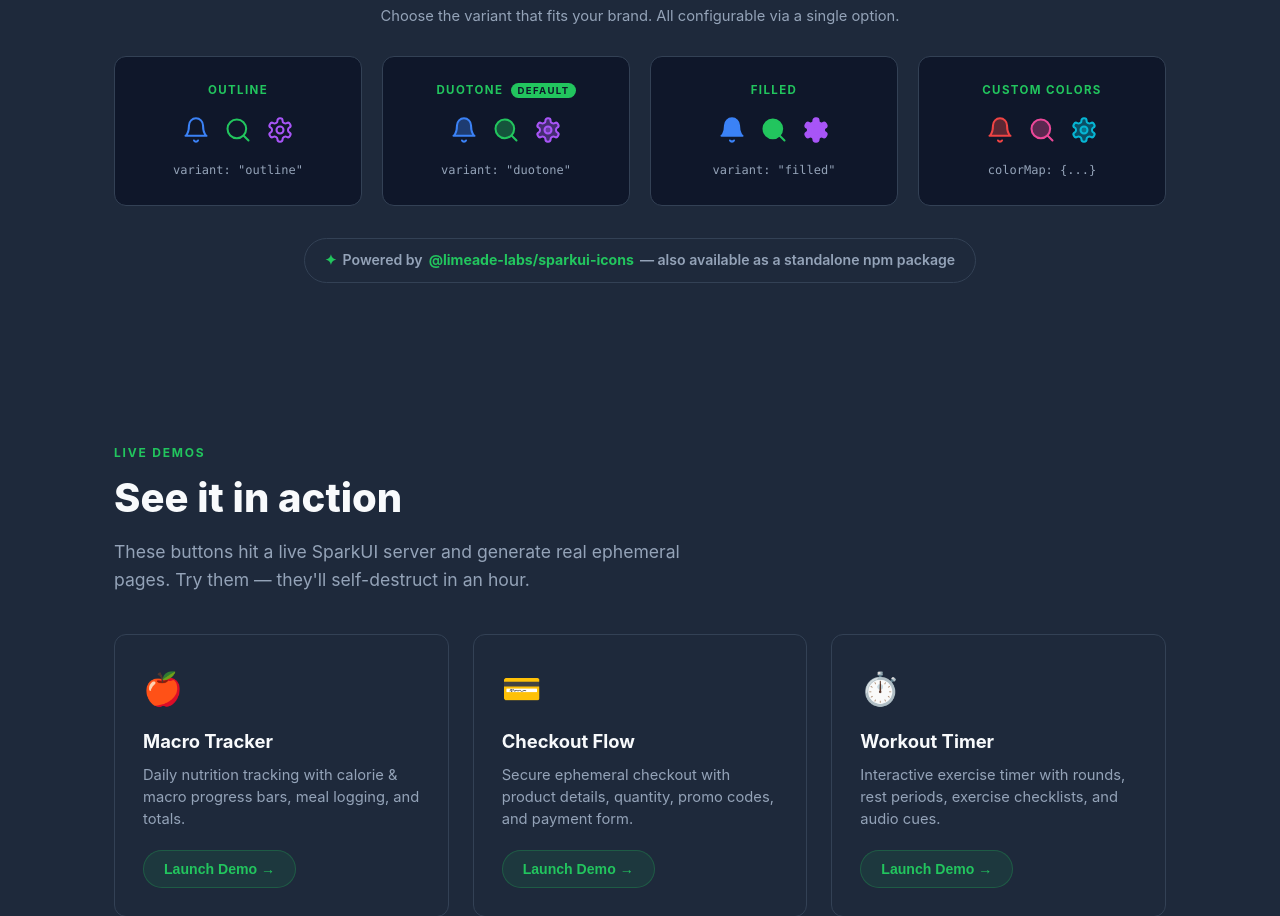
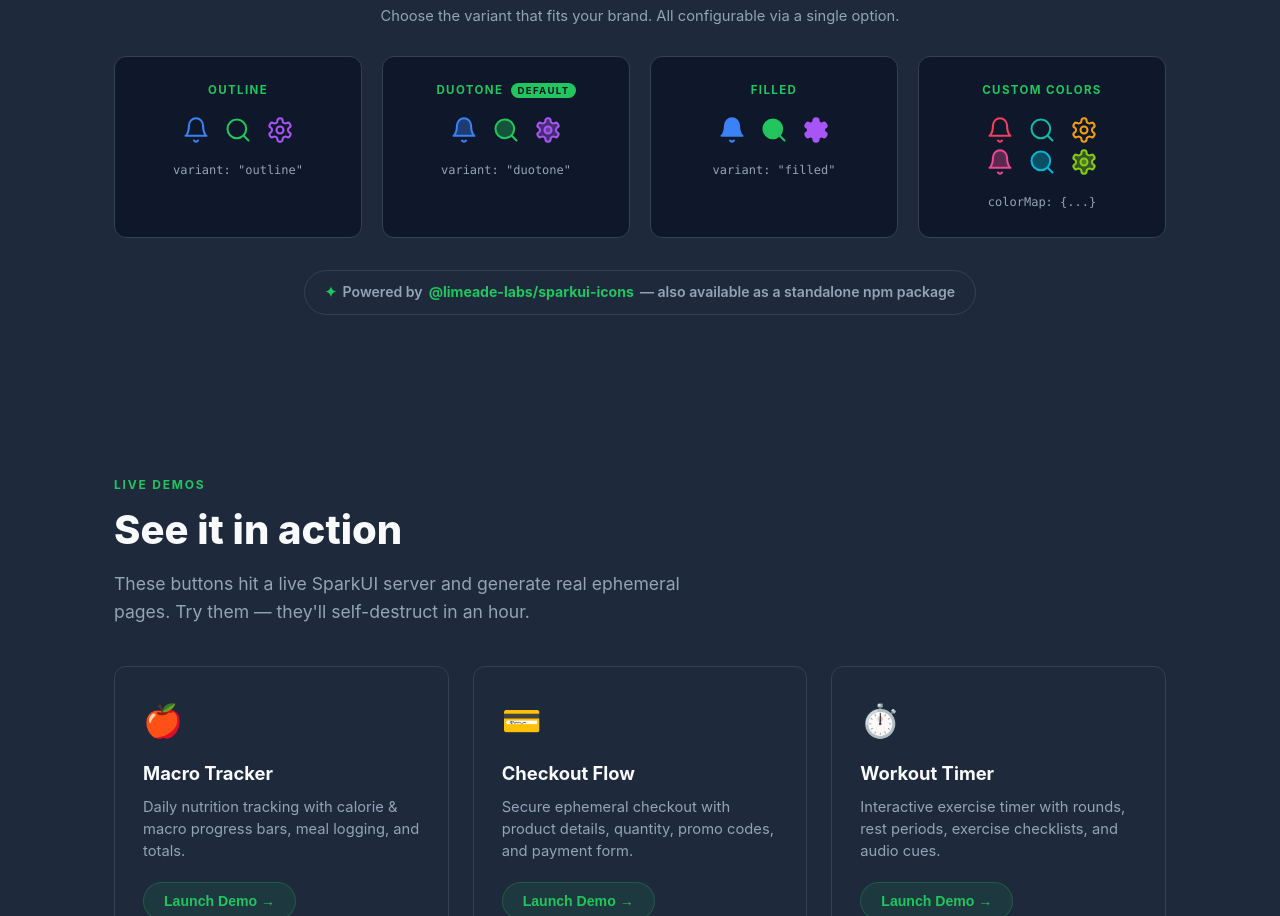
Before and after one commit to Limeade-Labs/sparkui, a website: page landing/index.html in a window 1280 px wide. Shown: the part 3329-4245 px from the top of the page. Drawn offline with Linux system fonts and the light colour scheme.

Commit message:
icons: custom colors card shows two rows — outline + duotone with different palettes

```diff
--- a/landing/index.html
+++ b/landing/index.html
@@ -617,10 +617,17 @@ footer{
           <!-- Custom Colors -->
           <div style="background:var(--bg);border:1px solid var(--bg3);border-radius:var(--radius);padding:24px;text-align:center">
             <p style="font-size:.72rem;font-weight:700;text-transform:uppercase;letter-spacing:.12em;color:var(--green);margin-bottom:16px">Custom Colors</p>
+            <div style="display:flex;justify-content:center;gap:14px;margin-bottom:4px">
+              <!-- Outline row: coral, teal, amber -->
+              <svg width="28" height="28" viewBox="0 0 24 24" fill="none" stroke="#f43f5e" stroke-width="1.75" stroke-linecap="round" stroke-linejoin="round"><path d="M6 8a6 6 0 0 1 12 0c0 7 3 9 3 9H3s3-2 3-9"/><path d="M10.3 21a1.94 1.94 0 0 0 3.4 0"/></svg>
+              <svg width="28" height="28" viewBox="0 0 24 24" fill="none" stroke="#14b8a6" stroke-width="1.75" stroke-linecap="round" stroke-linejoin="round"><circle cx="11" cy="11" r="8"/><path d="m21 21-4.3-4.3"/></svg>
+              <svg width="28" height="28" viewBox="0 0 24 24" fill="none" stroke="#f59e0b" stroke-width="1.75" stroke-linecap="round" stroke-linejoin="round"><path d="M12.22 2h-.44a2 2 0 0 0-2 2v.18a2 2 0 0 1-1 1.73l-.43.25a2 2 0 0 1-2 0l-.15-.08a2 2 0 0 0-2.73.73l-.22.38a2 2 0 0 0 .73 2.73l.15.1a2 2 0 0 1 1 1.72v.51a2 2 0 0 1-1 1.74l-.15.09a2 2 0 0 0-.73 2.73l.22.38a2 2 0 0 0 2.73.73l.15-.08a2 2 0 0 1 2 0l.43.25a2 2 0 0 1 1 1.73V20a2 2 0 0 0 2 2h.44a2 2 0 0 0 2-2v-.18a2 2 0 0 1 1-1.73l.43-.25a2 2 0 0 1 2 0l.15.08a2 2 0 0 0 2.73-.73l.22-.39a2 2 0 0 0-.73-2.73l-.15-.08a2 2 0 0 1-1-1.74v-.5a2 2 0 0 1 1-1.74l.15-.09a2 2 0 0 0 .73-2.73l-.22-.38a2 2 0 0 0-2.73-.73l-.15.08a2 2 0 0 1-2 0l-.43-.25a2 2 0 0 1-1-1.73V4a2 2 0 0 0-2-2z"/><circle cx="12" cy="12" r="3"/></svg>
+            </div>
             <div style="display:flex;justify-content:center;gap:14px;margin-bottom:12px">
-              <svg width="28" height="28" viewBox="0 0 24 24" fill="rgba(239,68,68,.35)" stroke="#ef4444" stroke-width="1.75" stroke-linecap="round" stroke-linejoin="round"><path d="M6 8a6 6 0 0 1 12 0c0 7 3 9 3 9H3s3-2 3-9"/><path d="M10.3 21a1.94 1.94 0 0 0 3.4 0"/></svg>
-              <svg width="28" height="28" viewBox="0 0 24 24" fill="rgba(236,72,153,.35)" stroke="#ec4899" stroke-width="1.75" stroke-linecap="round" stroke-linejoin="round"><circle cx="11" cy="11" r="8"/><path d="m21 21-4.3-4.3"/></svg>
-              <svg width="28" height="28" viewBox="0 0 24 24" fill="rgba(6,182,212,.35)" stroke="#06b6d4" stroke-width="1.75" stroke-linecap="round" stroke-linejoin="round"><path d="M12.22 2h-.44a2 2 0 0 0-2 2v.18a2 2 0 0 1-1 1.73l-.43.25a2 2 0 0 1-2 0l-.15-.08a2 2 0 0 0-2.73.73l-.22.38a2 2 0 0 0 .73 2.73l.15.1a2 2 0 0 1 1 1.72v.51a2 2 0 0 1-1 1.74l-.15.09a2 2 0 0 0-.73 2.73l.22.38a2 2 0 0 0 2.73.73l.15-.08a2 2 0 0 1 2 0l.43.25a2 2 0 0 1 1 1.73V20a2 2 0 0 0 2 2h.44a2 2 0 0 0 2-2v-.18a2 2 0 0 1 1-1.73l.43-.25a2 2 0 0 1 2 0l.15.08a2 2 0 0 0 2.73-.73l.22-.39a2 2 0 0 0-.73-2.73l-.15-.08a2 2 0 0 1-1-1.74v-.5a2 2 0 0 1 1-1.74l.15-.09a2 2 0 0 0 .73-2.73l-.22-.38a2 2 0 0 0-2.73-.73l-.15.08a2 2 0 0 1-2 0l-.43-.25a2 2 0 0 1-1-1.73V4a2 2 0 0 0-2-2z"/><circle cx="12" cy="12" r="3"/></svg>
+              <!-- Duotone row: pink, cyan, lime -->
+              <svg width="28" height="28" viewBox="0 0 24 24" fill="rgba(236,72,153,.35)" stroke="#ec4899" stroke-width="1.75" stroke-linecap="round" stroke-linejoin="round"><path d="M6 8a6 6 0 0 1 12 0c0 7 3 9 3 9H3s3-2 3-9"/><path d="M10.3 21a1.94 1.94 0 0 0 3.4 0"/></svg>
+              <svg width="28" height="28" viewBox="0 0 24 24" fill="rgba(6,182,212,.35)" stroke="#06b6d4" stroke-width="1.75" stroke-linecap="round" stroke-linejoin="round"><circle cx="11" cy="11" r="8"/><path d="m21 21-4.3-4.3"/></svg>
+              <svg width="28" height="28" viewBox="0 0 24 24" fill="rgba(132,204,22,.35)" stroke="#84cc16" stroke-width="1.75" stroke-linecap="round" stroke-linejoin="round"><path d="M12.22 2h-.44a2 2 0 0 0-2 2v.18a2 2 0 0 1-1 1.73l-.43.25a2 2 0 0 1-2 0l-.15-.08a2 2 0 0 0-2.73.73l-.22.38a2 2 0 0 0 .73 2.73l.15.1a2 2 0 0 1 1 1.72v.51a2 2 0 0 1-1 1.74l-.15.09a2 2 0 0 0-.73 2.73l.22.38a2 2 0 0 0 2.73.73l.15-.08a2 2 0 0 1 2 0l.43.25a2 2 0 0 1 1 1.73V20a2 2 0 0 0 2 2h.44a2 2 0 0 0 2-2v-.18a2 2 0 0 1 1-1.73l.43-.25a2 2 0 0 1 2 0l.15.08a2 2 0 0 0 2.73-.73l.22-.39a2 2 0 0 0-.73-2.73l-.15-.08a2 2 0 0 1-1-1.74v-.5a2 2 0 0 1 1-1.74l.15-.09a2 2 0 0 0 .73-2.73l-.22-.38a2 2 0 0 0-2.73-.73l-.15.08a2 2 0 0 1-2 0l-.43-.25a2 2 0 0 1-1-1.73V4a2 2 0 0 0-2-2z"/><circle cx="12" cy="12" r="3"/></svg>
             </div>
             <code style="font-size:.75rem;color:var(--text-dim)">colorMap: {...}</code>
           </div>
```
